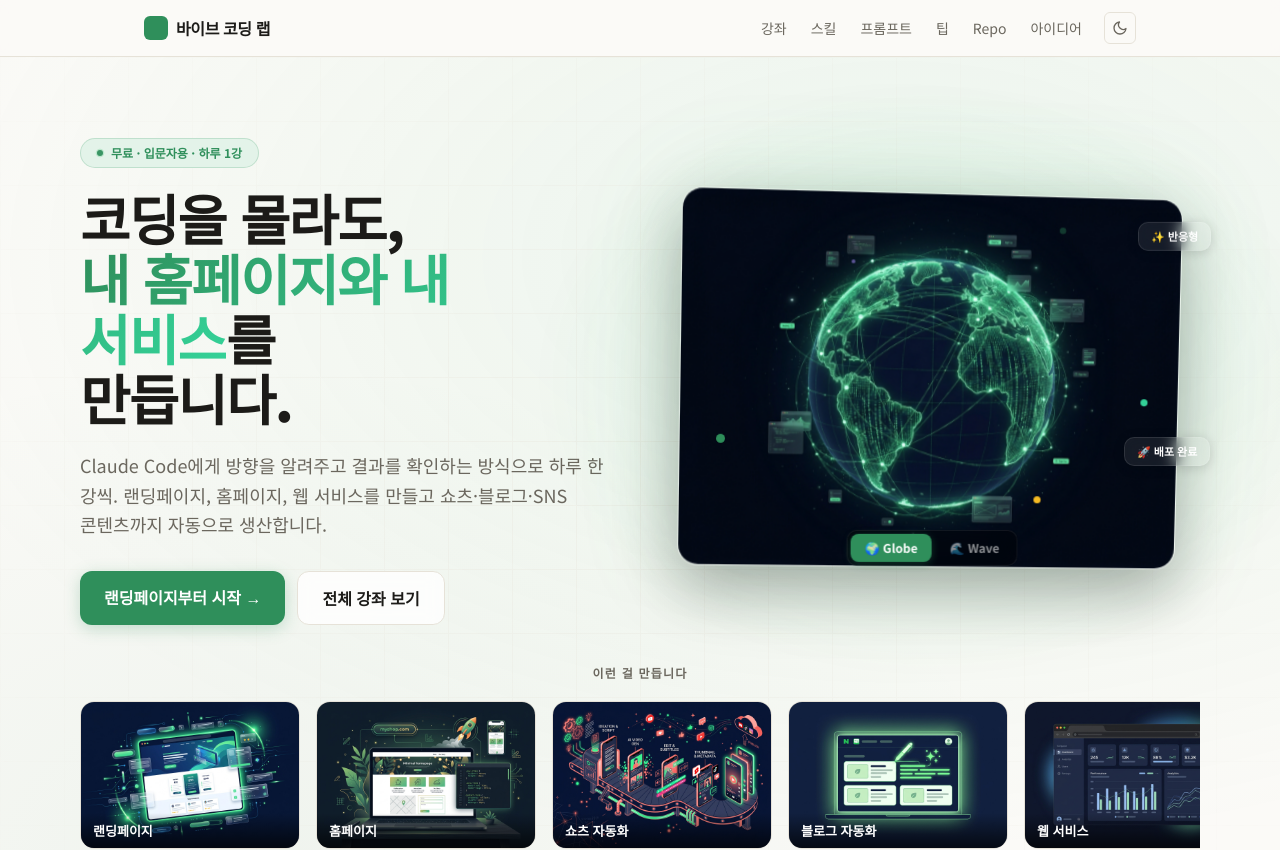
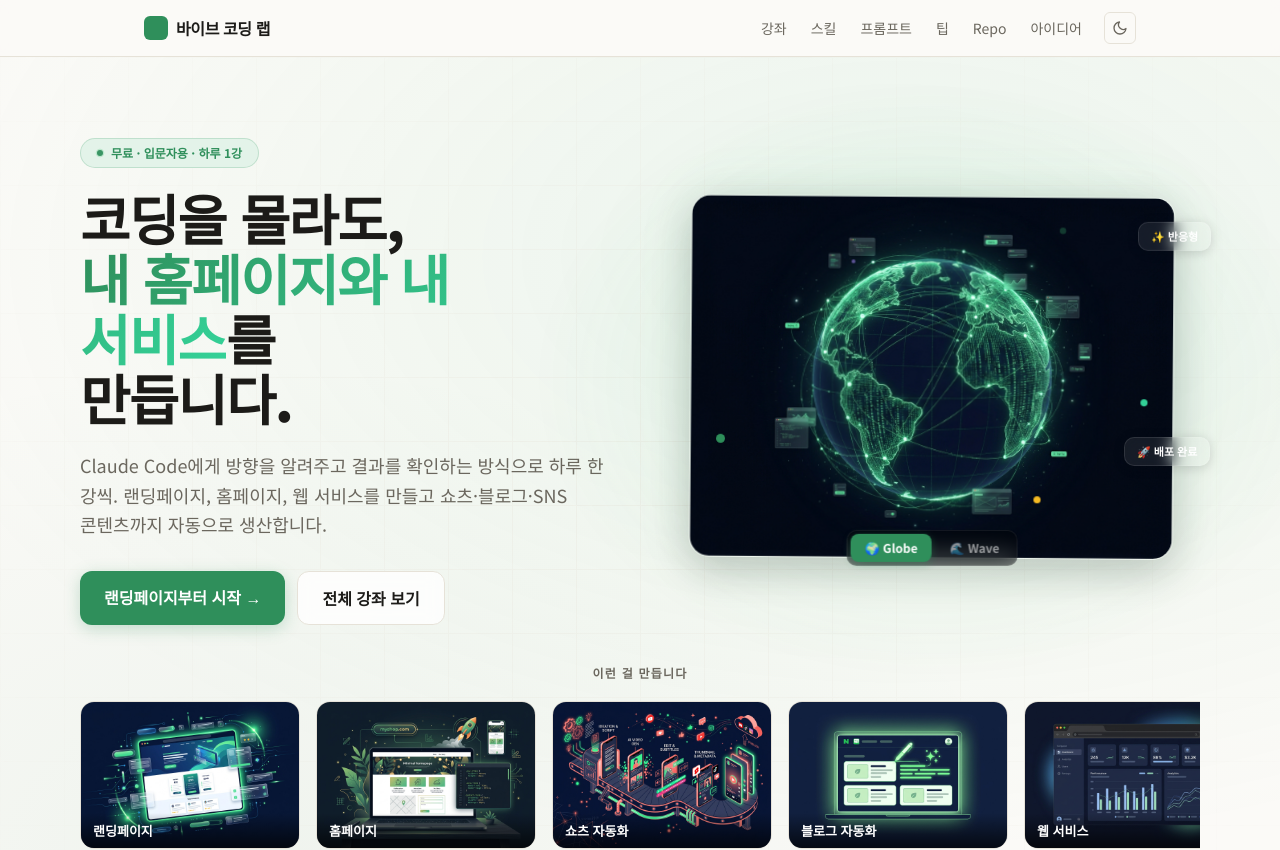
Before and after one commit to osam555/lab-site, a Next.js app: page / in a window 1280 px wide. Shown: the top 850 px of the page. Built offline with nearby package versions, Linux system fonts and the light colour scheme.

Commit message:
Revert "히어로 비주얼 메인 이미지 애니메이션 효과 대폭 강화"
This reverts commit 06635242a0b3eaec51845ca84693e4c576db82a3.

```diff
--- a/src/app/globals.css
+++ b/src/app/globals.css
@@ -380,8 +380,7 @@ html[data-os="mac"] [data-os-block="windows"] {
   align-items: center;
   justify-content: center;
   z-index: 2;
-  perspective: 1000px;
-  animation: hv-img-float 6s ease-in-out infinite;
+  animation: hv-img-float 8s ease-in-out infinite;
 }
 .hv-main-img {
   width: 100%;
@@ -389,19 +388,21 @@ html[data-os="mac"] [data-os-block="windows"] {
   border-radius: 20px;
   box-shadow:
     0 12px 40px rgba(0,0,0,.2),
-    0 0 60px rgba(95,201,139,.1);
-  border: 1px solid rgba(255,255,255,.08);
-  animation: hv-slow-rotate 15s ease-in-out infinite;
+    0 0 60px rgba(95,201,139,.08);
+  border: 1px solid rgba(255,255,255,.06);
+  animation: hv-slow-rotate 30s linear infinite;
   transition: opacity .5s ease;
 }
 @keyframes hv-img-float {
-  0%,100% { transform: translateY(0) scale(1); filter: brightness(1); }
-  50% { transform: translateY(-20px) scale(1.02); filter: brightness(1.05); }
+  0%,100% { transform: translateY(0); }
+  50% { transform: translateY(-12px); }
 }
 @keyframes hv-slow-rotate {
-  0%,100% { transform: rotate(0deg) rotateX(2deg) rotateY(-2deg) scale(1); box-shadow: 0 12px 40px rgba(0,0,0,.2), 0 0 60px rgba(95,201,139,.1); }
-  33% { transform: rotate(1.5deg) rotateX(-2deg) rotateY(3deg) scale(1.04); box-shadow: 0 24px 60px rgba(0,0,0,.3), 0 0 100px rgba(95,201,139,.15); }
-  66% { transform: rotate(-1deg) rotateX(3deg) rotateY(1deg) scale(1.02); box-shadow: 0 16px 50px rgba(0,0,0,.25), 0 0 80px rgba(95,201,139,.12); }
+  0% { transform: rotate(0deg) scale(1); }
+  25% { transform: rotate(.5deg) scale(1.005); }
+  50% { transform: rotate(0deg) scale(1.01); }
+  75% { transform: rotate(-.5deg) scale(1.005); }
+  100% { transform: rotate(0deg) scale(1); }
 }
 
 /* ── Toggle pills ── */
```
